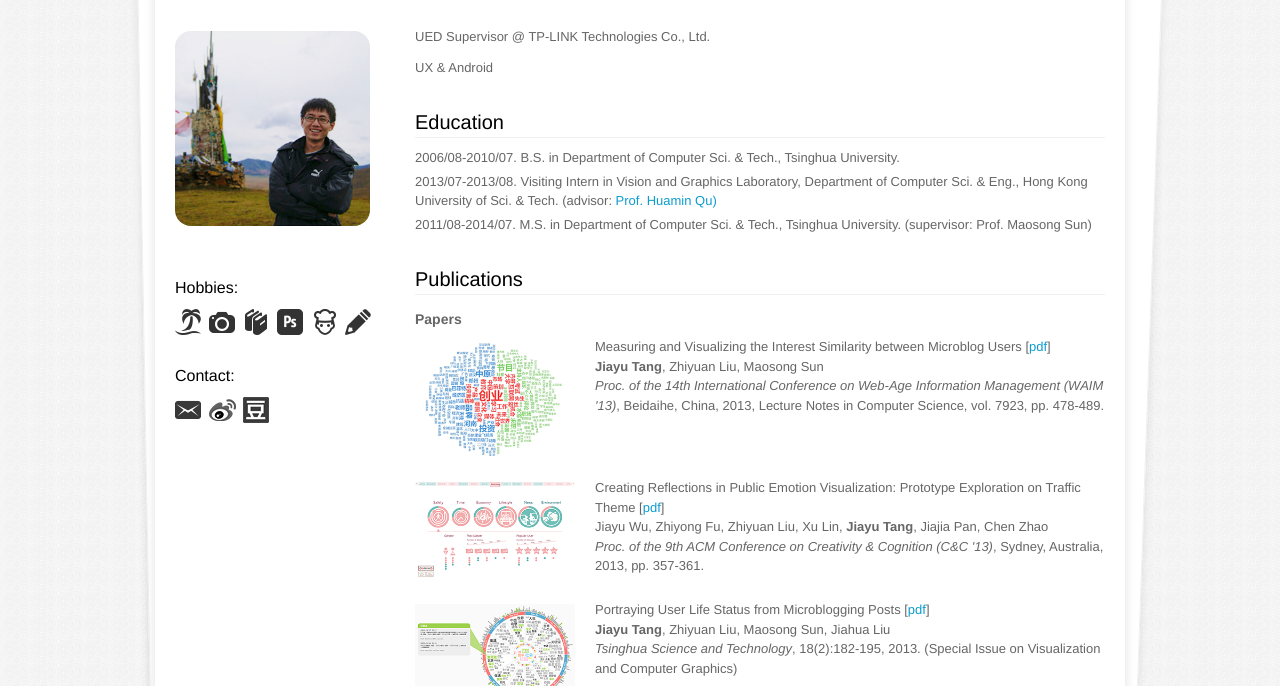
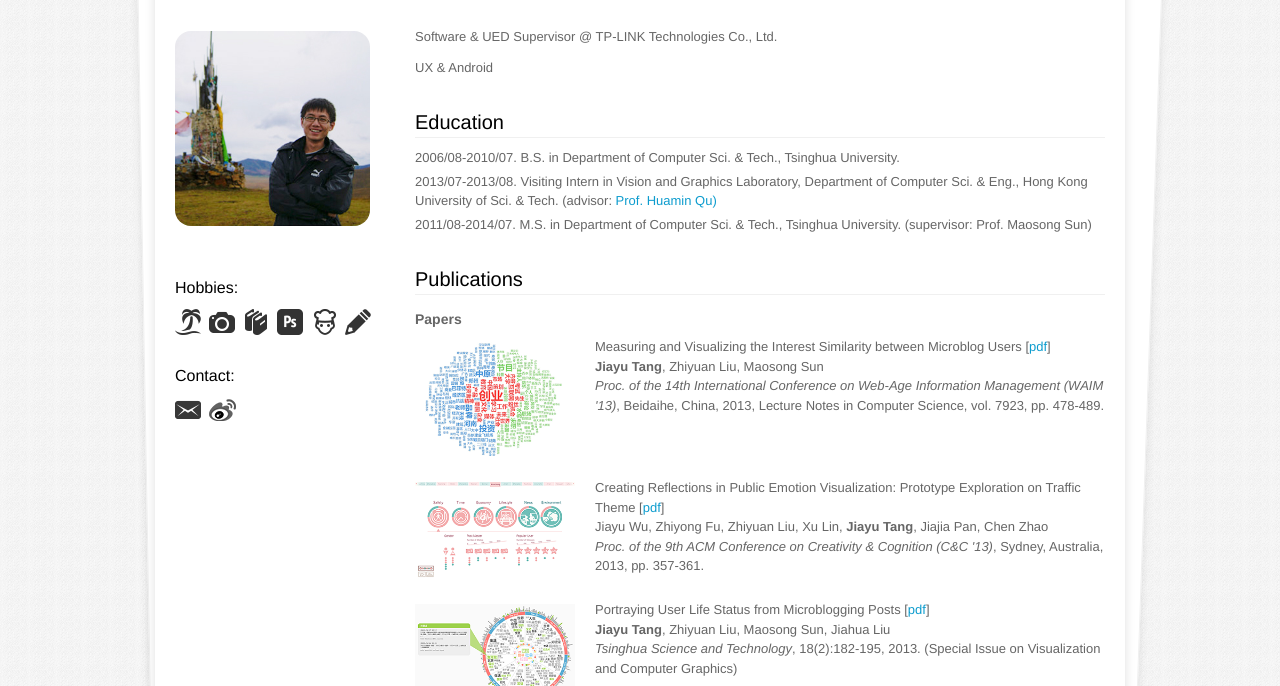
Before and after one commit to tangjy/tangjy.github.com, a plain HTML site: page index.html in a window 1280 px wide. Shown: the part 114-800 px from the top of the page. Drawn offline with Linux system fonts and the light colour scheme.

Commit message:
Update index.html

```diff
--- a/index.html
+++ b/index.html
@@ -86,9 +86,6 @@
                         <li>
                             <a href="http://weibo.com/tsubasatjy" target="_blank" class="contact_03"><span>Sina Weibo</span></a>
                         </li>
-                        <li>
-                            <a href="http://www.douban.com/people/tsubasatjy" target="_blank" class="contact_02"><span>Douban</span></a>
-                        </li>
                     </ul>
                 </aside>
             </div>
@@ -97,7 +94,7 @@
                     <h1 style="display: none;">About Me</h1>
                     <ul>
                         <li>
-                            UED Supervisor @ TP-LINK Technologies Co., Ltd.
+                            Software & UED Supervisor @ TP-LINK Technologies Co., Ltd.
                         </li>
                         <li>
                             UX &amp; Android
```
